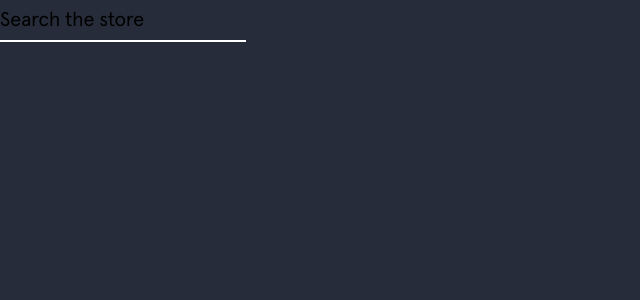
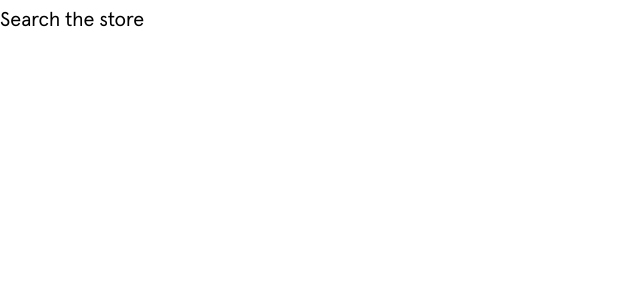
Before and after one commit to jakelear/gasket, a React app: page / in a window 1280 px wide. Shown: the top 300 px of the page, without its empty margins (0-640 px from the left). Built offline with nearby package versions, Linux system fonts and the light colour scheme.

Commit message:
update dependencies to latest and cleanup readme

```diff
--- a/config/webpack.dev.js
+++ b/config/webpack.dev.js
@@ -56,8 +56,7 @@ module.exports = {
         }, {
             loader: "css-loader",
             options: {
-              modules: true,
-              localIdentName: '[local]___[hash:base64:5]'
+              modules: true
             }
         }, {
             loader: "sass-loader"
--- a/src/App.scss
+++ b/src/App.scss
@@ -50,8 +50,7 @@ table {
 @import './styles/fonts';
 
 html, body {
-  background: lighten(#1c202a, 5%);
-  // background: #FFF;
+  background: #FFF;
   height: 100%;
   width: 100%;
   font-family: "Apercu", -apple-system, system, sans-serif;
@@ -64,13 +63,3 @@ html, body {
   height: 100%;
   width: 100%;
 }
-
-// .wrapper {
-//   background: #FFF;
-//   margin: auto;
-//   height: 80vh;
-//   width: 60vw;
-//   box-shadow: 0 33px 36px -12px rgba(0, 0, 0, 0.3);
-//   overflow: hidden;
-//   position: relative;
-// }
```
Also changed, not shown: package.json (+16 -16 lines), 2 other files (tests, documents, lock files or other folders).
